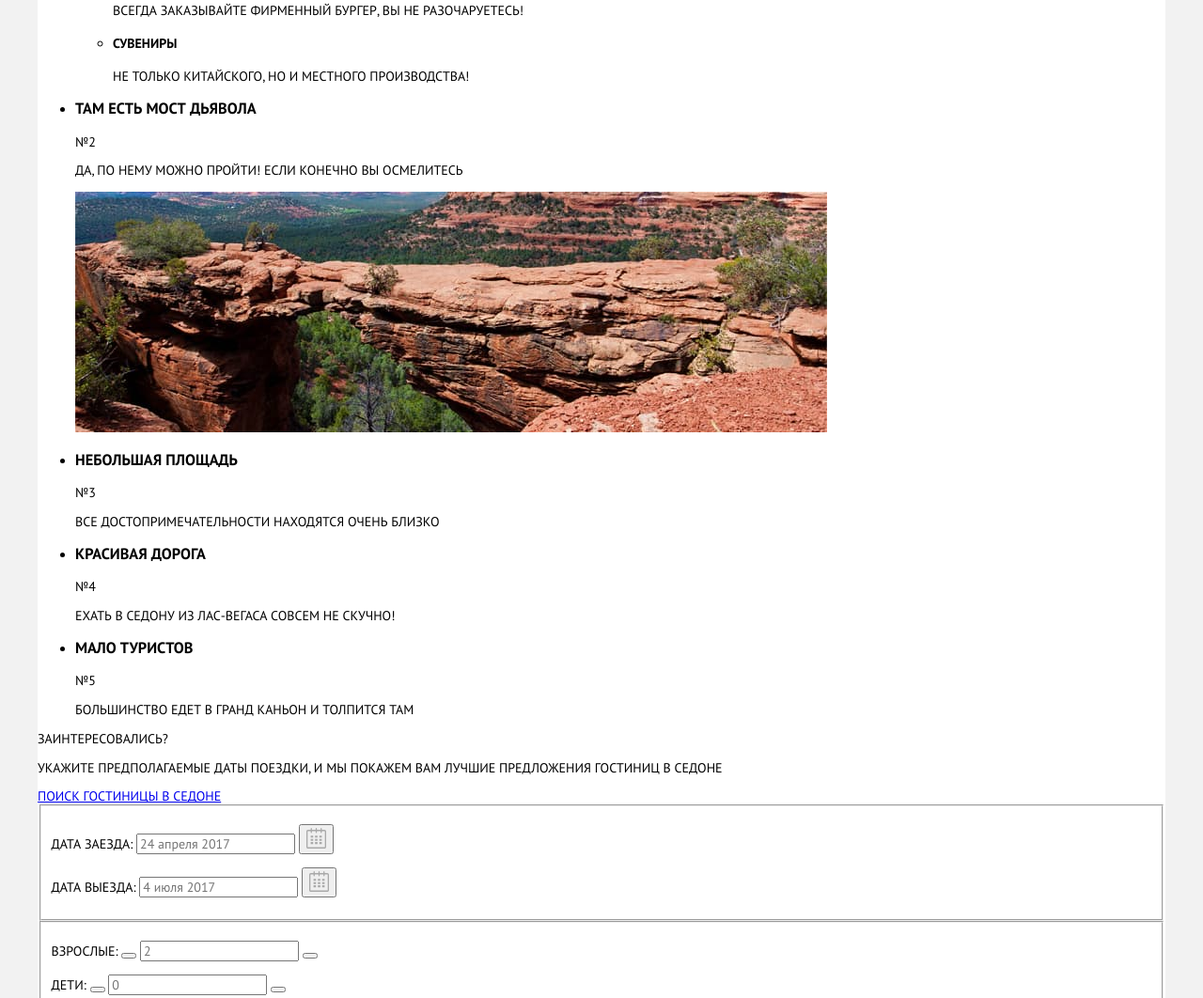
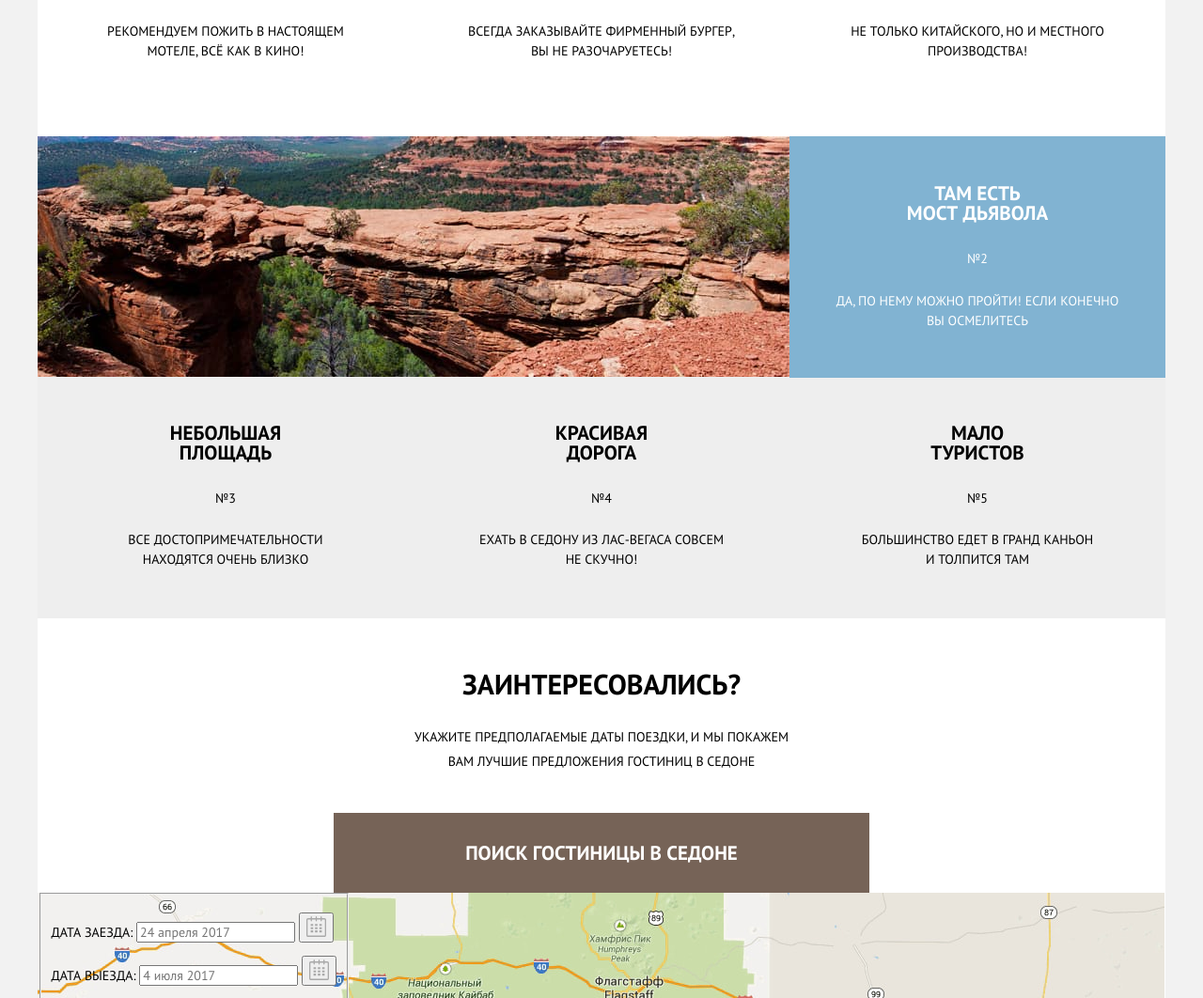
Before and after one commit to AsyaYeromina/HTML-CSS-1-sedona, a plain HTML site: page index.html in a window 1280 px wide. Shown: the part 1221-2283 px from the top of the page at 94% size. Drawn offline with Linux system fonts and the light colour scheme.

Commit message:
features styles

```diff
--- a/css/style.css
+++ b/css/style.css
@@ -135,7 +135,9 @@ html{
     color: var(--dark-text-color);
 }
 
-/* SLOGAN */
+/* MAIN  */
+
+/* SLOGAN SECTION */
 .slogan{
     display: flex;
     flex-direction: column;
@@ -194,7 +196,152 @@ html{
     height: 213px;
 }
 
+/* FEATURES SECTION  */
+
 .features-heading{
     margin: 0;
     text-align: center;
+    margin-bottom: 56px;
 }
+
+.features-list{
+    display: grid;
+    grid-template-columns: repeat(3, 1fr);
+    list-style: none;
+    margin: 0;
+    padding: 0;
+}
+
+.features-list__item{
+    text-align: center;
+    background-color: var(--additional-background-color);
+}
+
+.features-list__item--special{
+    grid-column: 1/4;
+    display: grid;
+    grid-template-columns: repeat(3, 1fr);
+}
+
+.features-list__item--special .features-list__item-text{
+    background-color: var(--site-main-color);
+    color: var(--light-text-color);
+}
+
+.features-list__item--special:nth-child(odd) .features-list__img{
+    grid-column: 2/4;
+}
+
+.features-list__item--special:nth-child(even) .features-list__img{
+    grid-column: 1/3;
+    order: -1;
+}
+
+.features-list__img{
+    width: 800px;
+    height: 256px;
+}
+
+.features-list__img-file{
+    object-fit: cover;
+}
+
+.features-list__sub-list{
+    list-style: none;
+    text-align: center;
+    background-color: var(--main-backgound-color);
+    margin: 0;
+    padding: 0;
+    grid-column: 1/4;
+    display: grid;
+    grid-template-columns: repeat(3, 1fr);
+}
+
+.features-list__item-text{
+    padding: 48px 58px 52px 58px;
+}
+
+.features-list__item--special:nth-child(odd) .features-list__item-text{
+    padding: 46px 50px 46px 50px;
+}
+
+.features-list__item--special:nth-child(even) .features-list__item-text{
+    padding: 50px 46px 50px 46px;
+}
+
+.features-list__sub-item{
+    padding: 50px;
+    padding-bottom: 80px;
+}
+
+.features-list__title{
+    font-size: 21px;
+    font-weight: 700;
+    line-height: 1;
+    width: 160px;
+    margin: 0 auto;
+    margin-bottom: 30px;
+}
+
+.features-list__number{
+    margin-bottom: 26px;
+    display: block;
+}
+
+.features-list__sub-item .features-list__title{
+    padding-top: 110px;
+    margin-bottom: 26px;
+}
+
+.features-list__desc{
+    margin: 0;
+    line-height: 1.5;
+}
+
+
+/* HOTEL SEARCH SECTION  */
+.hotel-search{
+    padding-top: 58px;
+}
+
+.hotel-search__heading{
+    font-size: 30px;
+    line-height: 0.8;
+    font-weight: 700;
+    text-align: center;
+    margin: 0 auto;
+    display: block;
+    max-width: 50%;
+    margin-bottom: 32px;
+}
+
+.hotel-search__desc{
+    margin: 0 auto;
+    text-align: center;
+    max-width: 400px;
+    line-height: 1.8;
+    margin-bottom: 42px;
+}
+
+.hotel-search__form-wrapper{
+    position: relative;
+}
+
+.hotel-search__button{
+    display: block;
+    margin: 0 auto;
+    padding: 30px 140px 30px 140px;
+    width: fit-content;
+    max-width: 70%;
+    text-decoration: none;
+    font-size: 21px;
+    font-weight: 700;
+    text-align: center;
+    color: var(--light-text-color);
+    background-color: var(--site-accent-color);
+}
+
+.hotel-search__form{
+    position: absolute;
+
+}
--- a/index.html
+++ b/index.html
@@ -53,53 +53,62 @@
                     <h2 class="visuallyhidden">Преимущества</h2>
                     <p class="features-heading">Рассмотрим 5 причин, по которым Седона круче, чем Гранд Каньон!</p>
                     <ul class="features-list">
-                        <li class="features-list__item">
+                        <li class="features-list__item features-list__item--special">
+                            <div class="features-list__item-text">
                                 <h3 class="features-list__title">Настоящий городок</h3>
                                 <span class="features-list__number">№1</span>
                                 <p class="features-list__desc">Седона - не аттракцион для туристов, там течёт своя жизнь</p>
-                            <img class="features-list__img" src="img/feature-1.jpg" width="800" height="256" alt="Фото вида на домики городка">
+                            </div>
+                            <picture class="features-list__img" >
+                                <img class="features-list__img-file" src="img/feature-1.jpg" width="800" height="256" alt="Фото вида на домики городка">
+                            </picture>
                             <ul class="features-list__sub-list">
                                 <li class="features-list__sub-item">
                                     <h4 class="features-list__title">Жильё</h4>
-                                    <p class="features-list__desc">Рекомендуем пожить в настоящем мотеле, всё как в кино!</p>
+                                    <p class="features-list__desc">Рекомендуем пожить в&nbsp;настоящем мотеле, всё&nbsp;как&nbsp;в&nbsp;кино!</p>
                                 </li>
                                 <li class="features-list__sub-item">
                                     <h4 class="features-list__title">Еда</h4>
-                                    <p class="features-list__desc">Всегда заказывайте фирменный бургер, вы не разочаруетесь!</p>
+                                    <p class="features-list__desc">Всегда заказывайте фирменный бургер, вы&nbsp;не&nbsp;разочаруетесь!</p>
                                 </li>
                                 <li class="features-list__sub-item">
                                     <h4 class="features-list__title">Сувениры</h4>
-                                    <p class="features-list__desc">Не только китайского, но и местного производства!</p>
+                                    <p class="features-list__desc">Не&nbsp;только китайского, но&nbsp;и&nbsp;местного производства!</p>
                                 </li>
                             </ul>
                         </li>
-                        <li class="features-list__item">
-                            <h3 class="features-list__title">Там есть Мост дьявола</h3>
+                        <li class="features-list__item features-list__item--special">
+                            <div class="features-list__item-text">
+                                <h3 class="features-list__title">Там есть Мост&nbsp;дьявола</h3>
                                 <span class="features-list__number">№2</span>
-                            <p class="features-list__desc">Да, по нему можно пройти! Если конечно вы осмелитесь</p>
-                            <img class="features-list__img" src="img/feature-2.jpg" width="800" height="256" alt="Фото места каньона, которое называется Мостом Дьявола">
+                                <p class="features-list__desc">Да, по&nbsp;нему можно пройти! Если конечно вы&nbsp;осмелитесь</p>
+                            </div>
+                            <picture class="features-list__img" >
+                                <img class="features-list__img-file" src="img/feature-2.jpg" width="800" height="256" alt="Фото места каньона, которое называется Мостом Дьявола">
+                            </picture>
                         </li>
-                        <li class="features-list__item">
+                        <li class="features-list__item features-list__item-text">
                             <h3 class="features-list__title">Небольшая площадь</h3>
                             <span class="features-list__number">№3</span>
                             <p class="features-list__desc">Все достопримечательности находятся очень близко</p>
                         </li>
-                        <li class="features-list__item">
+                        <li class="features-list__item features-list__item-text">
                             <h3 class="features-list__title">Красивая дорога</h3>
                             <span class="features-list__number">№4</span>
-                            <p class="features-list__desc">Ехать в Седону из лас-вегаса совсем не скучно!</p>
+                            <p class="features-list__desc">Ехать в&nbsp;Седону из&nbsp;Лас-вегаса совсем не&nbsp;скучно!</p>
                         </li>
-                        <li class="features-list__item">
+                        <li class="features-list__item features-list__item-text">
                             <h3 class="features-list__title">Мало туристов</h3>
                             <span class="features-list__number">№5</span>
-                            <p class="features-list__desc">Большинство едет в гранд каньон и толпится там</p>
+                            <p class="features-list__desc">Большинство едет в&nbsp;гранд каньон и&nbsp;толпится там</p>
                         </li>
                     </ul>
                 </section>
                 <section class="hotel-search">
                     <h2 class="visuallyhidden">Поиск гостинницы</h2>
                     <span class="hotel-search__heading">Заинтересовались?</span>
-                    <p class="hotel-search__desc">Укажите предполагаемые даты поездки, и мы покажем вам лучшие предложения гостиниц в Седоне</p>
+                    <p class="hotel-search__desc">Укажите предполагаемые даты поездки, и&nbsp;мы&nbsp;покажем вам лучшие предложения гостиниц в Седоне</p>
+                    <div class="hotel-search__form-wrapper">
                         <a class="hotel-search__button" href="#">Поиск гостиницы в Седоне</a>
                         <form class="hotel-search__form" action="https://echo.htmlacademy.ru/courses" method="get">
                             <fieldset class="hotel-search__date-inputs">
@@ -154,6 +163,7 @@
                             </fieldset>
                             <button class="hotel-search__form-button" type="submit">Найти</button>
                         </form>
+                    </div>
                 </section>
                 <section class="map">
                     <h2 class="visuallyhidden">Карта</h2>
```
Lines whose indentation alone changed are shown as unchanged.
